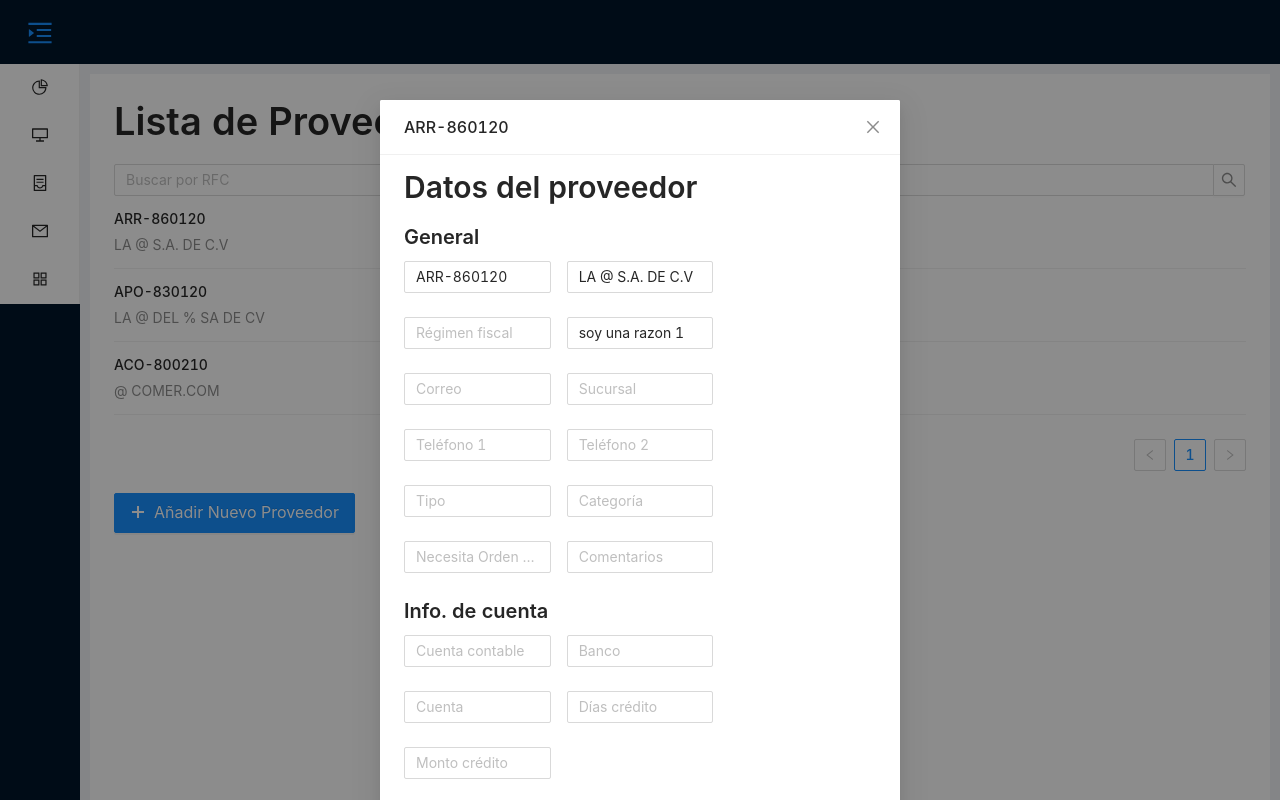
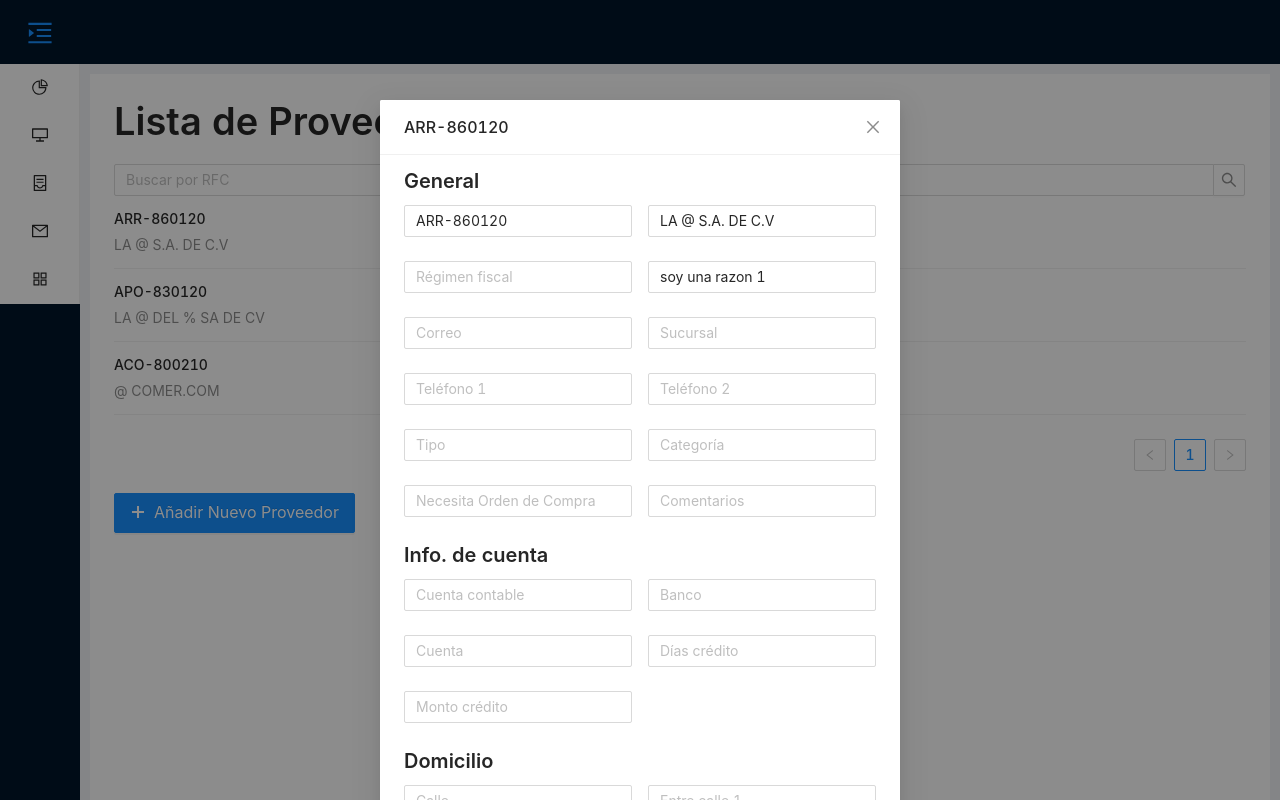
Before and after one commit to Kernel-System/kernel-system-app, a React (Create React App) app: page /proveedores in a window 1280 px wide. Both pictures are taken after a click on the element "ARR-860120". Shown: the top 800 px of the page. Built offline with nearby package versions, Linux system fonts and the light colour scheme.

Commit message:
refactor: improve itemsToGrid function

```diff
--- a/src/components/ensamble/AddProduct/index.js
+++ b/src/components/ensamble/AddProduct/index.js
@@ -53,7 +53,7 @@ const Index = ({ titulo, isNeeded, noAdd, tag, onChanged }) => {
       </Title>
       {filas.map((fila) => (
         <Row key={fila.id} gutter={[16, 24]} style={{ marginBottom: '10px' }}>
-          <Col className='gutter-row' span={breakpoint.lg ? 12 : 24}>
+          <Col className='gutter-row' xs={24} lg={12}>
             <Form.Item
               name={`${titulo}${fila.id}`}
               rules={[
--- a/src/components/forms/ProveedorForm/index.js
+++ b/src/components/forms/ProveedorForm/index.js
@@ -2,44 +2,11 @@ import React, { useEffect, useCallback } from 'react';
 import 'antd/dist/antd.css';
 import { Form, Input, Button } from 'antd';
 import { Typography } from 'antd';
-import { Row, Col } from 'antd';
+
+import { itemsToGrid } from 'utils/gridUtils';
 
 const { Item } = Form;
 const { Title } = Typography;
-
-const itemsToGrid = (array, nRows, nCols, colSpan, horizGutter) => {
-  const grid = [];
-  let index = 0;
-  let rowIdx = 0;
-
-  while (rowIdx < nRows || nRows === 'auto') {
-    if (index >= array.length) break;
-
-    let colIdx = 0;
-    const cols = [];
-
-    while (colIdx < nCols) {
-      const element = array[index];
-      cols.push(
-        <Col xs={colSpan * nCols} xl={colSpan} key={colIdx}>
-          {element}
-        </Col>
-      );
-
-      colIdx++;
-      index++;
-    }
-
-    const row = (
-      <Row gutter={[horizGutter]} key={rowIdx}>
-        {cols}
-      </Row>
-    );
-    grid.push(row);
-    rowIdx++;
-  }
-  return grid;
-};
 
 const Index = (props) => {
   const [form] = Form.useForm();
@@ -196,14 +163,13 @@ const Index = (props) => {
 
   return (
     <>
-      <Title level={2}>Datos del proveedor</Title>
       <Form form={form} name='proveedor-form'>
         <Title level={4}>General</Title>
-        {itemsToGrid(camposGeneral.props.children, 'auto', 2, 8, 16)}
+        {itemsToGrid(camposGeneral.props.children, 'auto', 2, 16)}
         <Title level={4}>Info. de cuenta</Title>
-        {itemsToGrid(camposCuenta.props.children, 'auto', 2, 8, 16)}
+        {itemsToGrid(camposCuenta.props.children, 'auto', 2, 16)}
         <Title level={4}>Domicilio</Title>
-        {itemsToGrid(camposDomicilio.props.children, 'auto', 2, 8, 16)}
+        {itemsToGrid(camposDomicilio.props.children, 'auto', 2, 16)}
         <Form.Item>
           <Button type='primary' htmlType='submit'>
             {props.submitText}
--- a/src/pages/compras/Proveedores/AñadirProveedor/index.js
+++ b/src/pages/compras/Proveedores/AñadirProveedor/index.js
@@ -1,5 +1,5 @@
 import React, { useState } from 'react';
-import LectorProveedores from 'components/util/facturas/LectorFacturas';
+import LectorFacturas from 'components/shared/facturas/LectorFacturas';
 import ProveedorForm from 'components/forms/ProveedorForm';
 import { Typography,  Breadcrumb } from 'antd';
 import { Link } from 'react-router-dom';
@@ -9,7 +9,6 @@ const { Title } = Typography;
 const Index = () => {
     const onFacturaLeida = (factura) => {
         const emisor = factura['cfdi:Emisor'][0].$;
-        console.log({ emisor });
         setProveedor((prev) => ({
             ...prev,
             rfc: emisor.Rfc,
@@ -33,7 +32,7 @@ const Index = () => {
                 <Breadcrumb.Item>Agregar proveedor</Breadcrumb.Item>
             </Breadcrumb>
             <Title>Nuevo proveedor</Title>
-            <LectorProveedores onSuccess={onFacturaLeida} />
+            <LectorFacturas onSuccess={onFacturaLeida} />
             <Title level={2}>Datos del proveedor</Title>
             <ProveedorForm
                 datosProveedor={proveedor}
--- /dev/null
+++ b/src/utils/gridUtils.js
@@ -0,0 +1,35 @@
+import { Row, Col } from 'antd';
+
+export const itemsToGrid = (array, nRows, nCols, horizGutter) => {
+  const grid = [];
+  let index = 0;
+  let rowIdx = 0;
+
+  while (rowIdx < nRows || nRows === 'auto') {
+    if (index >= array.length) break;
+
+    let colIdx = 0;
+    const cols = [];
+
+    while (colIdx < nCols) {
+      const element = array[index];
+      cols.push(
+        <Col xs={24} lg={12} key={colIdx}>
+          {element}
+        </Col>
+      );
+
+      colIdx++;
+      index++;
+    }
+
+    const row = (
+      <Row gutter={horizGutter} key={rowIdx}>
+        {cols}
+      </Row>
+    );
+    grid.push(row);
+    rowIdx++;
+  }
+  return grid;
+};
```
